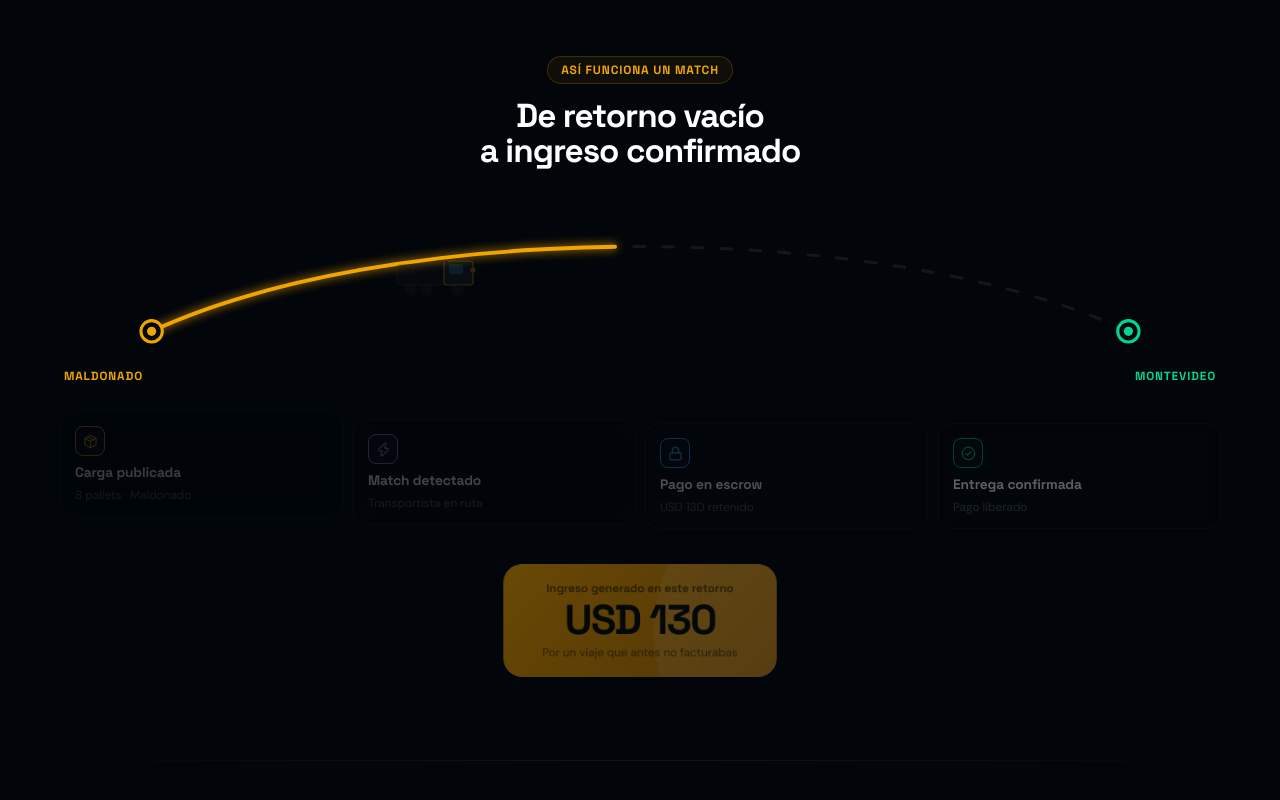
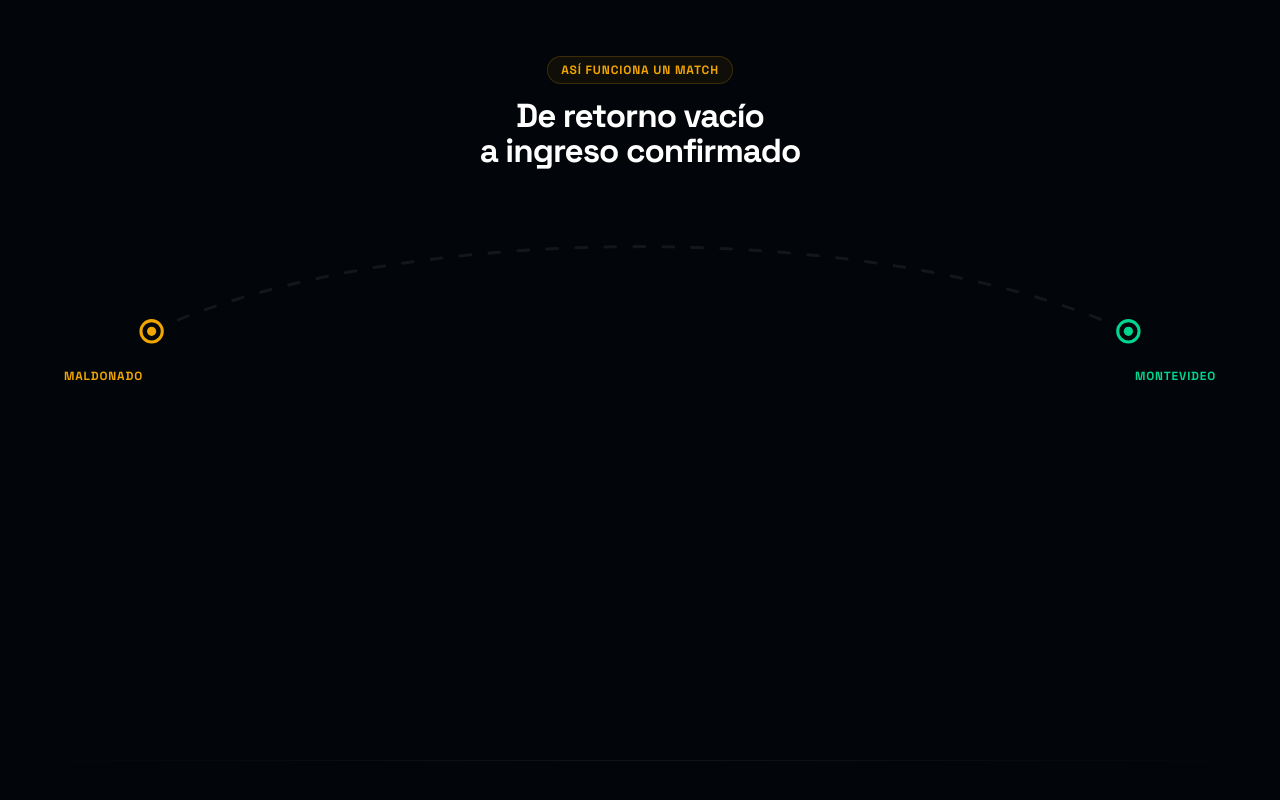
Before and after one commit to Aguslafuente/movantia-web, a React (Vite) app: page / in a window 1280 px wide. Shown: the part 907-1707 px from the top of the page. Built offline with nearby package versions, Linux system fonts and the light colour scheme.

Commit message:
refactor: manual scroll instead of useScroll

```diff
--- a/src/ScrollJourneySection.jsx
+++ b/src/ScrollJourneySection.jsx
@@ -1,62 +1,64 @@
-import { useRef } from 'react'
-import { motion, useScroll, useTransform } from 'motion/react'
+import { useRef, useState, useEffect } from 'react'
 import { Package, Zap, Lock, CheckCircle2 } from 'lucide-react'
 
 const PATH_D = 'M 60,88 C 220,14 540,14 700,88'
 
-export default function ScrollJourneySection() {
-  const ref = useRef(null)
-  const { scrollYProgress } = useScroll({
-    target: ref,
-    offset: ['start start', 'end end'],
-  })
-
-  // Path drawing — completes in first 40% of scroll
-  const pathLen = useTransform(scrollYProgress, [0.0, 0.40], [0, 1])
-
-  // Truck slides across
-  const truckLeft = useTransform(scrollYProgress, [0.02, 0.55], ['2%', '86%'])
-  const truckOp   = useTransform(scrollYProgress, [0.0, 0.07], [0, 1])
-
-  // Events — all within 0–50%
-  const e1op = useTransform(scrollYProgress, [0.05, 0.14], [0, 1])
-  const e1y  = useTransform(scrollYProgress, [0.05, 0.14], [12, 0])
-  const e2op = useTransform(scrollYProgress, [0.16, 0.25], [0, 1])
-  const e2y  = useTransform(scrollYProgress, [0.16, 0.25], [12, 0])
-  const e3op = useTransform(scrollYProgress, [0.27, 0.36], [0, 1])
-  const e3y  = useTransform(scrollYProgress, [0.27, 0.36], [12, 0])
-  const e4op = useTransform(scrollYProgress, [0.38, 0.47], [0, 1])
-  const e4y  = useTransform(scrollYProgress, [0.38, 0.47], [12, 0])
-
-  // Revenue at 45%
-  const revOp = useTransform(scrollYProgress, [0.45, 0.56], [0, 1])
-  const revY  = useTransform(scrollYProgress, [0.45, 0.56], [16, 0])
-  const revSc = useTransform(scrollYProgress, [0.45, 0.56], [0.93, 1])
+// Linear interpolation
+function lerp(t, a, b) {
+  return a + (b - a) * Math.min(1, Math.max(0, t))
+}
+// Map progress [in0,in1] → [out0,out1]
+function mapRange(p, in0, in1, out0, out1) {
+  const t = Math.min(1, Math.max(0, (p - in0) / (in1 - in0)))
+  return lerp(t, out0, out1)
+}
 
 const EVENTS = [
-    { op: e1op, y: e1y, Icon: Package,      label: 'Carga publicada',    sub: '8 pallets · Maldonado', col: '#f0a500' },
-    { op: e2op, y: e2y, Icon: Zap,          label: 'Match detectado',    sub: 'Transportista en ruta',  col: '#a78bfa' },
-    { op: e3op, y: e3y, Icon: Lock,         label: 'Pago en escrow',     sub: 'USD 130 retenido',      col: '#38bdf8' },
-    { op: e4op, y: e4y, Icon: CheckCircle2, label: 'Entrega confirmada', sub: 'Pago liberado',         col: '#00d68f' },
+  { Icon: Package,      label: 'Carga publicada',    sub: '8 pallets · Maldonado', col: '#f0a500', start: 0.05, end: 0.18 },
+  { Icon: Zap,          label: 'Match detectado',    sub: 'Transportista en ruta',  col: '#a78bfa', start: 0.20, end: 0.33 },
+  { Icon: Lock,         label: 'Pago en escrow',     sub: 'USD 130 retenido',      col: '#38bdf8', start: 0.35, end: 0.48 },
+  { Icon: CheckCircle2, label: 'Entrega confirmada', sub: 'Pago liberado',         col: '#00d68f', start: 0.50, end: 0.63 },
 ]
 
+export default function ScrollJourneySection() {
+  const outerRef = useRef(null)
+  const [p, setP] = useState(0) // 0–1 progress
+
+  useEffect(() => {
+    function onScroll() {
+      const el = outerRef.current
+      if (!el) return
+      const rect = el.getBoundingClientRect()
+      const scrollable = el.offsetHeight - window.innerHeight
+      if (scrollable <= 0) return
+      // How far we've scrolled into the outer div
+      const scrolled = -rect.top
+      const progress = Math.min(1, Math.max(0, scrolled / scrollable))
+      setP(progress)
+    }
+    window.addEventListener('scroll', onScroll, { passive: true })
+    onScroll()
+    return () => window.removeEventListener('scroll', onScroll)
+  }, [])
+
+  const pathLen   = mapRange(p, 0.0,  0.45, 0, 1)
+  const truckLeft = mapRange(p, 0.02, 0.60, 2, 86)   // %
+  const truckOp   = mapRange(p, 0.0,  0.08, 0, 1)
+  const revOp     = mapRange(p, 0.55, 0.68, 0, 1)
+  const revY      = mapRange(p, 0.55, 0.68, 16, 0)
+  const revSc     = mapRange(p, 0.55, 0.68, 0.93, 1)
+
   return (
-    <div ref={ref} className="journey-outer">
+    <div ref={outerRef} className="journey-outer">
       <div className="journey-sticky">
 
-        {/* Heading — whileInView so it's always visible when section enters */}
-        <motion.div
-          className="journey-head container"
-          initial={{ opacity: 0, y: 18 }}
-          whileInView={{ opacity: 1, y: 0 }}
-          viewport={{ once: true, margin: '-10%' }}
-          transition={{ duration: 0.55, ease: [0.22, 1, 0.36, 1] }}
-        >
+        {/* Heading */}
+        <div className="journey-head container anim-fadein">
           <p className="section-eyebrow">Así funciona un match</p>
           <h2 className="journey-title">
             De retorno vacío<br />a ingreso confirmado
           </h2>
-        </motion.div>
+        </div>
 
         {/* Route map */}
         <div className="journey-map-wrap container">
@@ -86,14 +88,17 @@ export default function ScrollJourneySection() {
               strokeLinecap="round"
             />
 
-            {/* Animated path — solid gold, works reliably with pathLength */}
-            <motion.path
+            {/* Animated path via strokeDashoffset */}
+            <path
               d={PATH_D}
               stroke="#f0a500"
               strokeWidth="2.5"
               strokeLinecap="round"
               filter="url(#jGlow)"
-              style={{ pathLength: pathLen }}
+              style={{
+                strokeDasharray: 800,
+                strokeDashoffset: 800 * (1 - pathLen),
+              }}
             />
 
             {/* Origin dot */}
@@ -112,43 +117,50 @@ export default function ScrollJourneySection() {
           </div>
 
           {/* Truck */}
-          <motion.div
+          <div
             className="journey-truck"
-            style={{ left: truckLeft, opacity: truckOp }}
+            style={{ left: `${truckLeft}%`, opacity: truckOp }}
             aria-hidden="true"
           >
             <TruckMini />
-          </motion.div>
+          </div>
         </div>
 
         {/* Events */}
         <div className="journey-events container">
-          {EVENTS.map((ev, i) => (
-            <motion.div
+          {EVENTS.map((ev, i) => {
+            const op  = mapRange(p, ev.start, ev.end, 0, 1)
+            const ty  = mapRange(p, ev.start, ev.end, 12, 0)
+            return (
+              <div
                 key={i}
                 className="journey-event"
-              style={{ opacity: ev.op, y: ev.y }}
+                style={{ opacity: op, transform: `translateY(${ty}px)` }}
               >
                 <div className="journey-event-icon" style={{ color: ev.col, borderColor: ev.col }}>
                   <ev.Icon size={15} />
                 </div>
                 <p className="journey-event-label">{ev.label}</p>
                 <span className="journey-event-sub">{ev.sub}</span>
-            </motion.div>
-          ))}
+              </div>
+            )
+          })}
         </div>
 
         {/* Revenue */}
-        <motion.div
+        <div
           className="journey-revenue-wrap container"
-          style={{ opacity: revOp, y: revY, scale: revSc }}
+          style={{
+            opacity: revOp,
+            transform: `translateY(${revY}px) scale(${revSc})`,
+          }}
         >
           <div className="journey-revenue">
             <span>Ingreso generado en este retorno</span>
             <strong>USD 130</strong>
             <p>Por un viaje que antes no facturabas</p>
           </div>
-        </motion.div>
+        </div>
 
       </div>
     </div>
```
Lines whose indentation alone changed are shown as unchanged.
